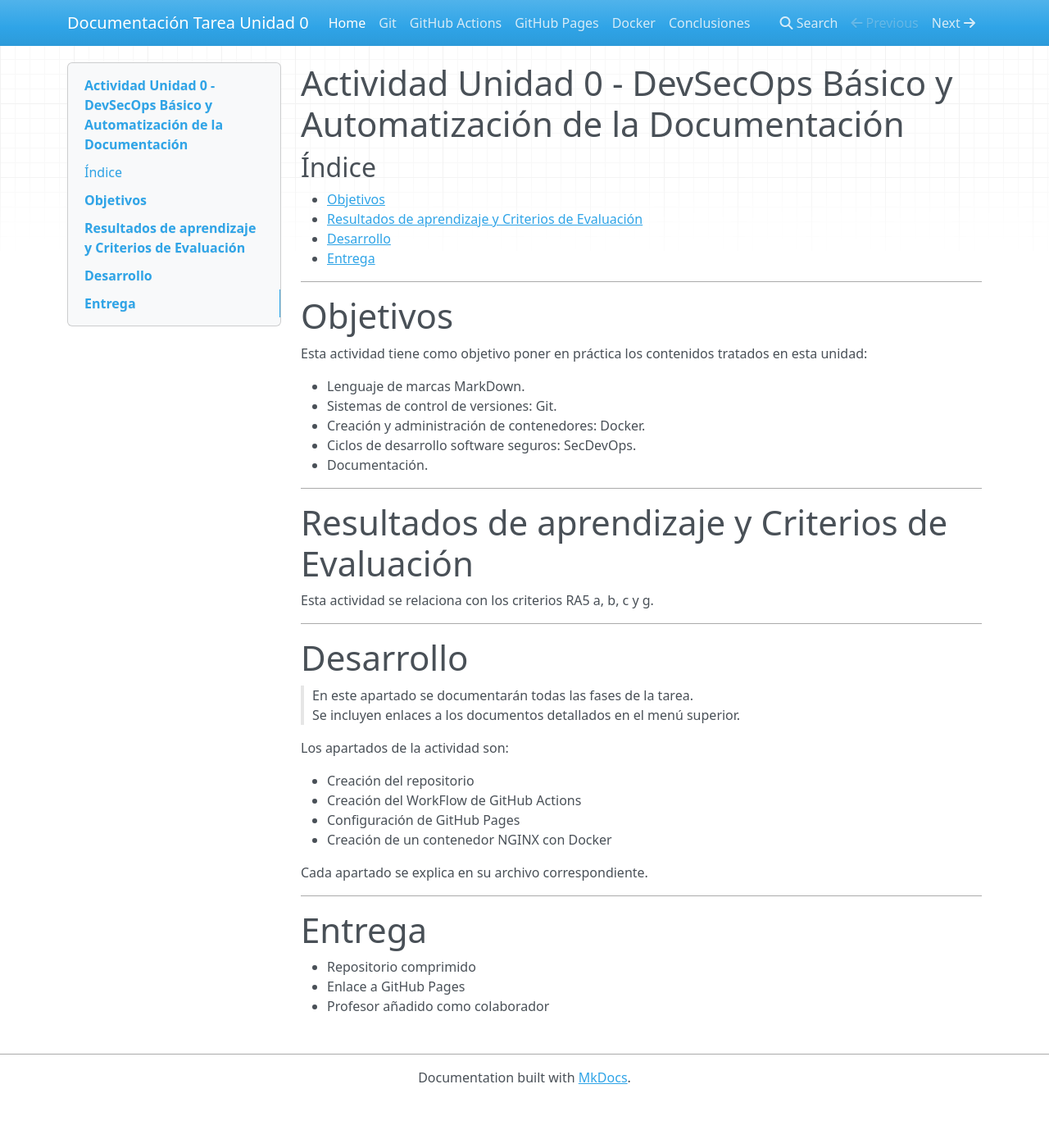
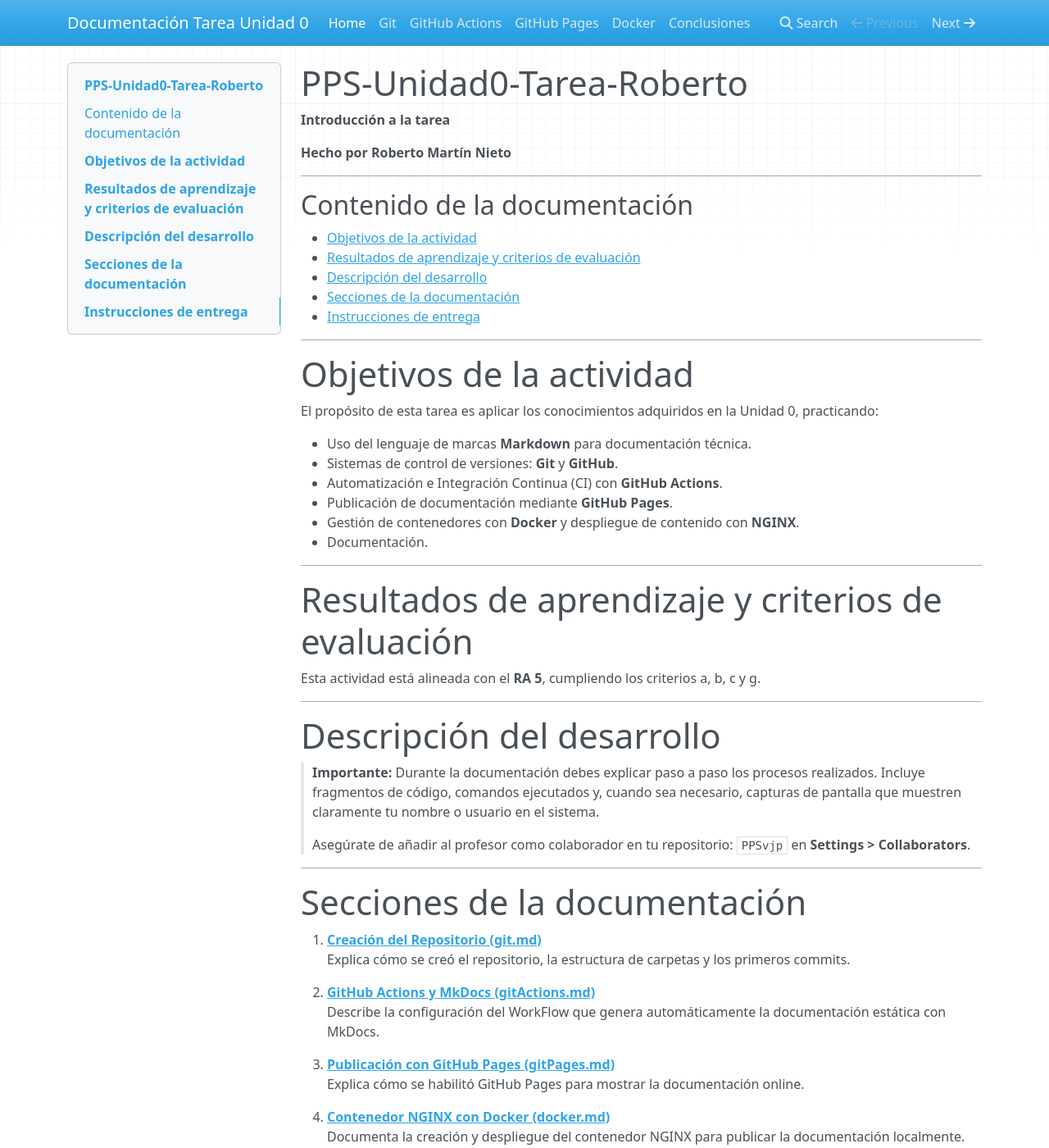
Before and after one commit to vjp-robertoM/PPS-Unidad0-Tarea-Roberto, an MkDocs documentation site: the page built from docs/index.md, in a window 1280 px wide and 1400 px high. Shown: the whole window at 82% size. Built offline with MkDocs 1.6.1, drawn with Linux system fonts in a browser that asks for light colours; nearby versions of some CDN libraries; some of the changed text lies outside the part shown.

Commit message:
Index hecho

```diff
--- a/docs/index.md
+++ b/docs/index.md
@@ -1,50 +1,73 @@
-# Actividad Unidad 0 - DevSecOps Básico y Automatización de la Documentación
+# PPS-Unidad0-Tarea-Roberto
 
-## Índice
+**Introducción a la tarea**
 
-- [Objetivos](#objetivos)
-- [Resultados de aprendizaje y Criterios de Evaluación](#resultados-de-aprendizaje-y-criterios-de-evaluación)
-- [Desarrollo](#desarrollo)
-- [Entrega](#entrega)
+**Hecho por Roberto Martín Nieto**
 
 ---
 
-# Objetivos
+## Contenido de la documentación
 
-Esta actividad tiene como objetivo poner en práctica los contenidos tratados en esta unidad:
+- [Objetivos de la actividad](#objetivos-de-la-actividad)
+- [Resultados de aprendizaje y criterios de evaluación](#resultados-de-aprendizaje-y-criterios-de-evaluación)
+- [Descripción del desarrollo](#descripción-del-desarrollo)
+- [Secciones de la documentación](#secciones-de-la-documentación)
+- [Instrucciones de entrega](#instrucciones-de-entrega)
 
-- Lenguaje de marcas MarkDown.
-- Sistemas de control de versiones: Git.
-- Creación y administración de contenedores: Docker.
-- Ciclos de desarrollo software seguros: SecDevOps.
+---
+
+# Objetivos de la actividad
+
+El propósito de esta tarea es aplicar los conocimientos adquiridos en la Unidad 0, practicando:
+
+- Uso del lenguaje de marcas **Markdown** para documentación técnica.
+- Sistemas de control de versiones: **Git** y **GitHub**.
+- Automatización e Integración Continua (CI) con **GitHub Actions**.
+- Publicación de documentación mediante **GitHub Pages**.
+- Gestión de contenedores con **Docker** y despliegue de contenido con **NGINX**.
 - Documentación.
 
 ---
 
-# Resultados de aprendizaje y Criterios de Evaluación
+# Resultados de aprendizaje y criterios de evaluación
 
-Esta actividad se relaciona con los criterios RA5 a, b, c y g.
+Esta actividad está alineada con el **RA 5**, cumpliendo los criterios a, b, c y g.
 
 ---
 
-# Desarrollo
+# Descripción del desarrollo
 
-> En este apartado se documentarán todas las fases de la tarea.
-> Se incluyen enlaces a los documentos detallados en el menú superior.
-
-Los apartados de la actividad son:
-
-- Creación del repositorio
-- Creación del WorkFlow de GitHub Actions
-- Configuración de GitHub Pages
-- Creación de un contenedor NGINX con Docker
-
-Cada apartado se explica en su archivo correspondiente.
+> **Importante:** Durante la documentación debes explicar paso a paso los procesos realizados. Incluye fragmentos de código, comandos ejecutados y, cuando sea necesario, capturas de pantalla que muestren claramente tu nombre o usuario en el sistema.
+>
+> Asegúrate de añadir al profesor como colaborador en tu repositorio: `PPSvjp` en **Settings > Collaborators**.
 
 ---
 
-# Entrega
+# Secciones de la documentación
 
-- Repositorio comprimido
-- Enlace a GitHub Pages
-- Profesor añadido como colaborador
+1. **[Creación del Repositorio (git.md)](git.md)**
+   Explica cómo se creó el repositorio, la estructura de carpetas y los primeros commits.
+
+2. **[GitHub Actions y MkDocs (gitActions.md)](gitActions.md)**
+   Describe la configuración del WorkFlow que genera automáticamente la documentación estática con MkDocs.
+
+3. **[Publicación con GitHub Pages (gitPages.md)](gitPages.md)**
+   Explica cómo se habilitó GitHub Pages para mostrar la documentación online.
+
+4. **[Contenedor NGINX con Docker (docker.md)](docker.md)**
+   Documenta la creación y despliegue del contenedor NGINX para publicar la documentación localmente.
+
+5. **[Conclusiones (conclusiones.md)](conclusiones.md)**
+   Reflexión personal sobre la experiencia y aprendizajes de la tarea.
+
+---
+
+# Instrucciones de entrega
+
+Para entregar la actividad:
+
+* Comprime el repositorio y envíalo a la plataforma.
+* Incluye el enlace a tu página de `github.io` donde se visualiza la documentación.
+* Verifica que el profesor `PPSvjp` está añadido como colaborador en GitHub.
+
+**Nombre del archivo comprimido recomendado:**
```
